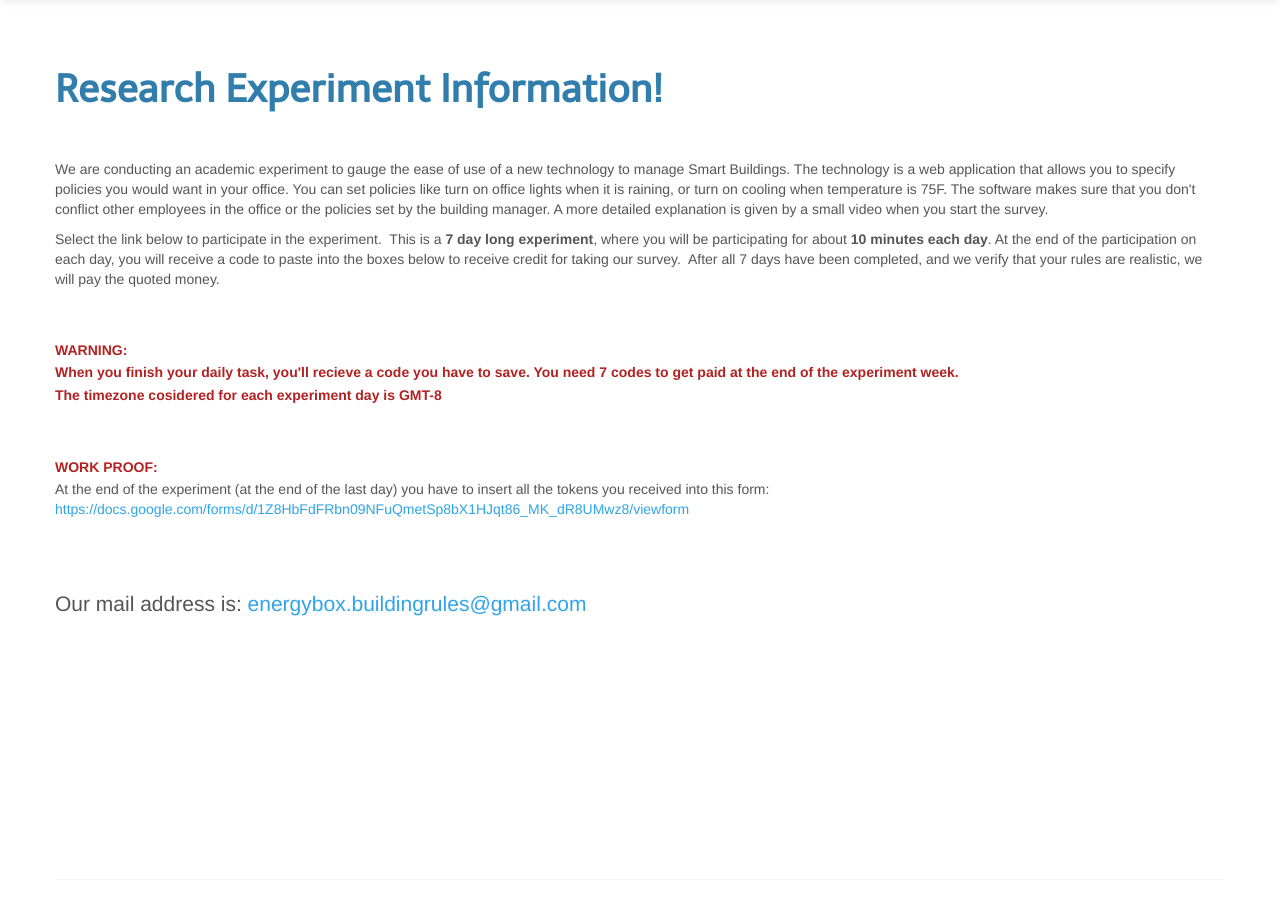
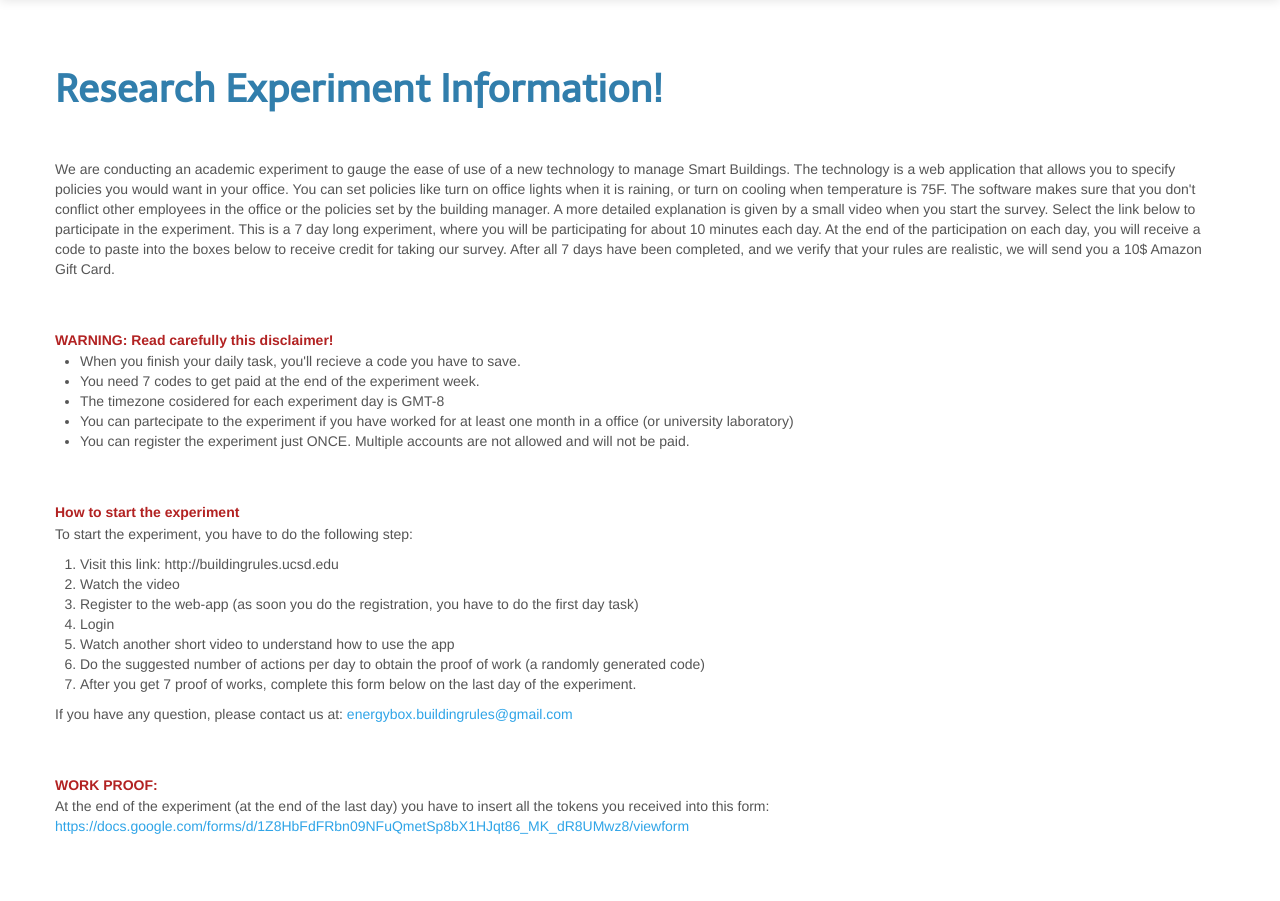
Before and after one commit to alenacci/BuildingRules, a Flask app: page /mturkinfo in a window 1280 px wide. Shown: the part 51-952 px from the top of the page. Run offline with Flask 2, Linux system fonts and the light colour scheme; some libraries are stand-ins or nearby versions.

Commit message:
minor fixes for the experiment

```diff
--- a/frontend/app/templates/mturkinfo.html
+++ b/frontend/app/templates/mturkinfo.html
@@ -10,21 +10,41 @@
         <br>
         <br>
 
-        <p class="p2">We are conducting an academic experiment to gauge the ease of use of a new technology to manage Smart Buildings. The technology is a web application that allows you to specify policies you would want in your office. You can set policies like turn on office lights when it is raining, or turn on cooling when temperature is 75F. The software makes sure that you don&#39;t conflict other employees in the office or the policies set by the building manager. A more detailed explanation is given by a small video when you start the survey.</p>
-
-        <p class="p2">Select the link below to participate in the experiment.&nbsp; This is a <strong>7 day long experiment</strong>, where you will be participating for about<strong> 10 minutes each day</strong>. At the end of the participation on each day, you will receive a code to paste into the boxes below to receive credit for taking our survey.&nbsp; After all 7 days have been completed, and we verify that your rules are realistic, we will pay the quoted money.</p>
+        <p>We are conducting an academic experiment to gauge the ease of use of a new technology to manage Smart Buildings. The technology is a web application that allows you to specify policies you would want in your office. You can set policies like turn on office lights when it is raining, or turn on cooling when temperature is 75F. The software makes sure that you don't conflict other employees in the office or the policies set by the building manager. A more detailed explanation is given by a small video when you start the survey.
+        Select the link below to participate in the experiment.  This is a 7 day long experiment, where you will be participating for about 10 minutes each day. At the end of the participation on each day, you will receive a code to paste into the boxes below to receive credit for taking our survey.  After all 7 days have been completed, and we verify that your rules are realistic, we will send you a 10$ Amazon Gift Card.</p>
 
         <br>
         <br>
 
 
-        <p class="p2">
-            <strong style="color: rgb(178, 34, 34); line-height: 1.6em;">WARNING:</strong>
-            <br>
-            <strong style="color: rgb(178, 34, 34); line-height: 1.6em;">When you finish your daily task, you&#39;ll recieve a code you have to save. You need 7 codes to get paid at the end of the experiment week.&nbsp;</strong>
-            <br>
-            <strong style="color: rgb(178, 34, 34); line-height: 1.6em;">The timezone cosidered&nbsp;for each experiment day is GMT-8</strong>
-        </p>
+        <strong style="color: rgb(178, 34, 34); line-height: 1.6em;">WARNING: Read carefully this disclaimer!</strong>
+
+        <ul>
+            <li>When you finish your daily task, you'll recieve a code you have to save. </li>
+            <li>You need 7 codes to get paid at the end of the experiment week. </li>
+            <li>The timezone cosidered for each experiment day is GMT-8</li>
+            <li>You can partecipate to the experiment if you have worked for at least one month in a office (or university laboratory)</li>
+            <li>You can register the experiment just ONCE. Multiple accounts are not allowed and will not be paid.</li>
+        </ul>
+
+
+        <br>
+        <br>
+
+        <strong style="color: rgb(178, 34, 34); line-height: 1.6em;">How to start the experiment</strong>
+        <p>To start the experiment, you have to do the following step:<p>
+
+        <ol>
+             <li>Visit this link: http://buildingrules.ucsd.edu</li>
+             <li>Watch the video</li>
+             <li>Register to the web-app (as soon you do the registration, you have to do the first day task)</li>
+             <li>Login </li>
+             <li>Watch another short video to understand how to use the app</li>
+             <li>Do the suggested number of actions per day to obtain the proof of work (a randomly generated code)</li>
+             <li>After you get 7 proof of works, complete this form below on the last day of the experiment.</li>
+        </ol>
+
+        <p>If you have any question, please contact us at: <a href="mailto:energybox.buildingrules@gmail.com">energybox.buildingrules@gmail.com</a></p>
 
         <br>
         <br>
@@ -40,17 +60,7 @@
         <br>
         <br>
 
-        <p class="lead">
-            Our mail address is: <a href="mailto:energybox.buildingrules@gmail.com">energybox.buildingrules@gmail.com</a>
-        </p>
 
-        <br>
-        <br>
-
-
-        <br>
-        <br>
-        <br>
         <br>
         <br>
         <br>
```
Also changed, not shown: caseofstudy/generateSql.py (+12 -1 lines).
